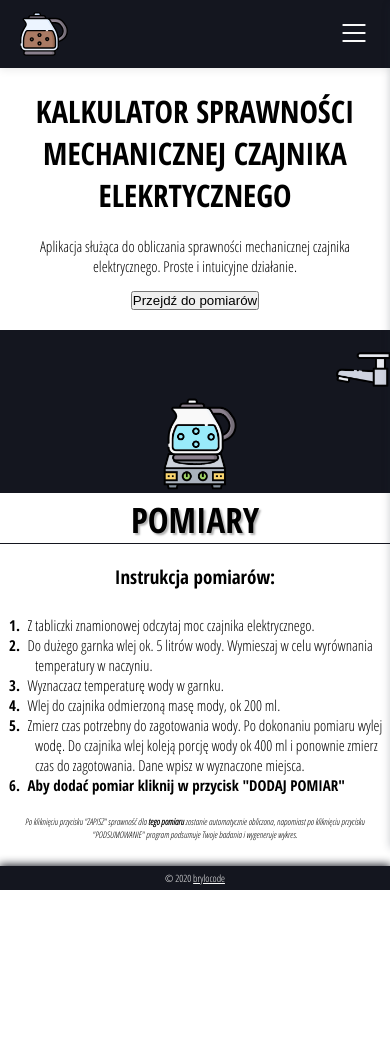
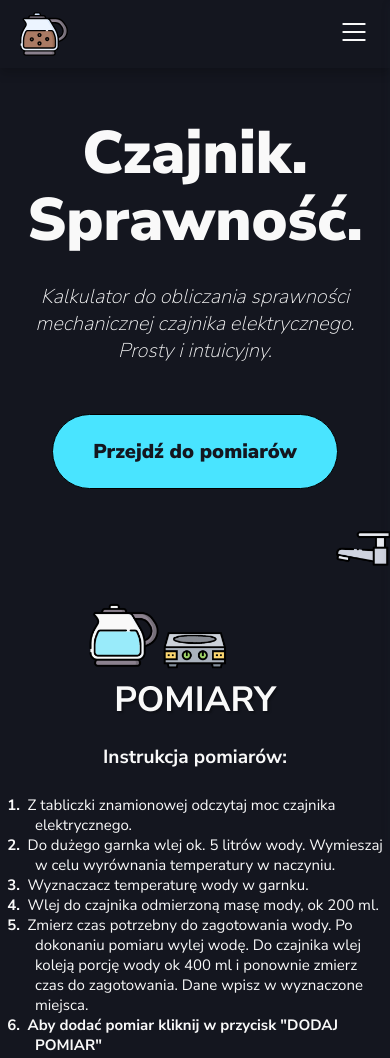
Before and after one commit to brylocode/kettle_ver_3.0, a plain HTML site: page index.html in a window 390 px wide. Shown: the top 1058 px of the page. Before the commit the page ends 890 px from the top, so only its background shows below. Drawn offline with nearby package versions, Linux system fonts and the light colour scheme.

Commit message:
base mobile header

```diff
--- a/index.html
+++ b/index.html
@@ -6,7 +6,9 @@
     <meta name="viewport" content="width=device-width, initial-scale=1.0">
     <title>Kalkulator Sprawności Czajnika Elektycznego</title>
 
-    <link href="https://fonts.googleapis.com/css2?family=Open+Sans+Condensed:ital,wght@0,300;0,700;1,300&display=swap"
+    <!-- <link href="https://fonts.googleapis.com/css2?family=Open+Sans+Condensed:ital,wght@0,300;0,700;1,300&display=swap"
+        rel="stylesheet"> -->
+    <link href="https://fonts.googleapis.com/css2?family=Nunito+Sans:wght@200;300;400;700;900&display=swap"
         rel="stylesheet">
     <script src="https://kit.fontawesome.com/67713de186.js" crossorigin="anonymous"></script>
     <script src="https://cdn.jsdelivr.net/npm/chart.js@2.8.0"></script>
@@ -53,14 +55,14 @@
 
     <header class="header">
         <section class="intro">
-            <h1 class="intro__title">
-                Kalkulator sprawności mechanicznej czajnika elekrtycznego
-            </h1>
+            <p class="intro__title">
+                <span>Czajnik.</span>
+                <span>Sprawność.</span>
+            </p>
             <p class="intro__description">
-                Aplikacja służąca do obliczania sprawności mechanicznej czajnika elektrycznego. Proste i intuicyjne
-                działanie.
+                Kalkulator do obliczania sprawności mechanicznej czajnika elektrycznego. Prosty i intuicyjny.
             </p>
-            <button class="btn">Przejdź do pomiarów</button>
+            <button class="btn intro__btn">Przejdź do pomiarów</button>
         </section>
         <section class="animation">
             <div class="slider">
--- /dev/null
+++ b/scss/_buttons.scss
@@ -0,0 +1,13 @@
+.btn {
+    display: inline-block;
+    padding: 2.5rem 4rem;
+    border: 1px solid transparent;
+    background: none;
+    font-size: 1.8rem;
+    line-height: 2.3rem;
+    font-family: inherit;
+    color: inherit;
+    text-decoration: none;
+    text-align: center;
+    cursor: pointer;
+}
--- a/scss/_header.scss
+++ b/scss/_header.scss
@@ -4,18 +4,41 @@
 }
 
 .intro {
+
     padding: 2rem;
     text-align: center;
 
     &__title {
-        margin-bottom: 2rem;
-        font-size: 3.1rem;
-        text-transform: uppercase;
+        margin-top: 3rem;
+        margin-bottom: 3rem;
+        font-size: 6rem;
+        line-height: 111%;
+        font-weight: 900;
+
+        span {
+            display: block;
+        }
     }
 
     &__description {
-        margin-bottom: 1.5rem;
-        font-size: 1.5rem;
+        margin-bottom: 5rem;
+        font-size: 2rem;
+        font-weight: 200;
+        font-style: italic;
+    }
+
+    &__btn {
+        background-color: #49e4ff;
+        border-radius: 5rem;
+        color: $second-color;
+        font-weight: 900;
+        font-size: 2rem;
+        transition: background-color .3s;
+        border: 1px solid black;
+
+        &:hover {
+            background-color: darken($color: #49e4ff, $amount: 20%)
+        }
     }
 }
 
--- a/scss/_nav.scss
+++ b/scss/_nav.scss
@@ -6,7 +6,7 @@
     top: 0;
     left: 0;
     z-index: 2;
-    box-shadow: 0 1px 9px rgba(0, 0, 0, .1);
+    box-shadow: 0 5px 10px rgba(0, 0, 0, 0.2);
 
     @media (min-width: $tablet) {
         padding: 1.5rem;
--- a/scss/_reset.scss
+++ b/scss/_reset.scss
@@ -10,9 +10,11 @@ html {
 }
 
 body {
-    font-family: 'Open Sans Condensed',
+    font-family: 'Nunito Sans',
         sans-serif;
     padding-top: 7rem;
+    background-color: $second-color;
+    color: $first-color;
 
     @media (min-width: $tablet) {
         padding-top: 8rem;
--- a/scss/style.scss
+++ b/scss/style.scss
@@ -1,6 +1,7 @@
 @import url('https://fonts.googleapis.com/css2?family=Open+Sans+Condensed:ital,wght@0,300;0,700;1,300&display=swap');
 @import 'variables';
 @import 'reset';
+@import 'buttons';
 @import 'nav';
 @import 'header';
 @import 'main';
```
Also changed, not shown: css/style.css, 1 other file.
